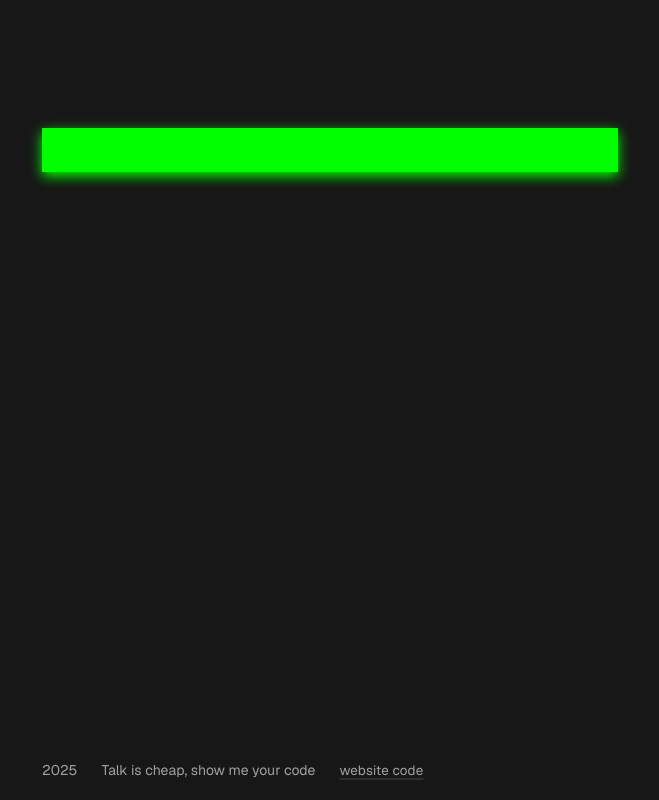
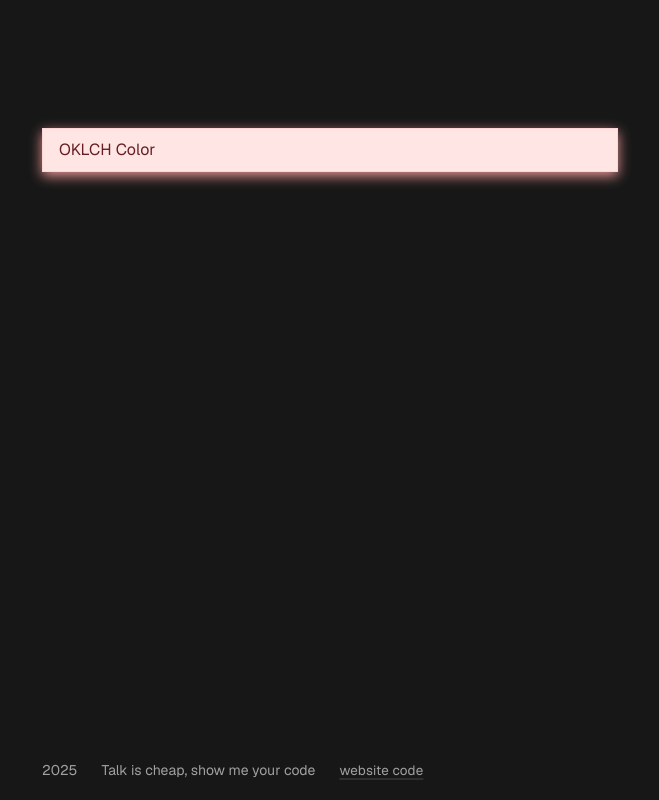
Before and after one commit to fedorivanenko/fedor-ivanenko-personal-website, a Next.js app: page /play/oklch-border in a window 1280 px wide. Shown: the whole page, without its empty margins (310-969 px from the left). Built offline with nearby package versions, Linux system fonts and the light colour scheme.

Commit message:
fix color space

```diff
--- a/app/play/oklch-border/border.module.css
+++ b/app/play/oklch-border/border.module.css
@@ -22,6 +22,7 @@
   --c-shift-base:  0;
   --h-shift-base:  120;
 }
+
 
 @keyframes forward {
   0% {
@@ -54,6 +55,7 @@
   }
 }
 
+
 .oklch {
   --border-l-base: 0.95;
   --border-c-base: 0.1;
@@ -74,27 +76,26 @@
   --l-anim: 0;
   --c-anim: 0;
   --h-anim: 0;
-  --t-anim: 0;
 
-  --border-color: oklab(
+  --border-color: oklch(
     calc(var(--border-l-base) + var(--l-anim))
     calc(var(--border-c-base) + var(--c-anim))
     calc(var(--border-h-base) + var(--h-anim))
   );
 
-  --bg-color: oklab(
+  --bg-color: oklch(
     calc(var(--bg-l-base) + var(--l-anim))
     calc(var(--bg-c-base) + var(--c-anim))
     calc(var(--bg-h-base) + var(--h-anim))
   );
 
-  --text-color: oklab(
+  --text-color: oklch(
     calc(var(--text-l-base) + var(--l-anim))
     calc(var(--text-c-base) + var(--c-anim))
     calc(var(--text-h-base) + var(--h-anim))
   );
 
-  --shadow-color: oklab(
+  --shadow-color: oklch(
     calc(var(--shadow-l-base) + var(--l-anim))
     calc(var(--shadow-c-base) + var(--c-anim))
     calc(var(--shadow-h-base) + var(--h-anim))
```
